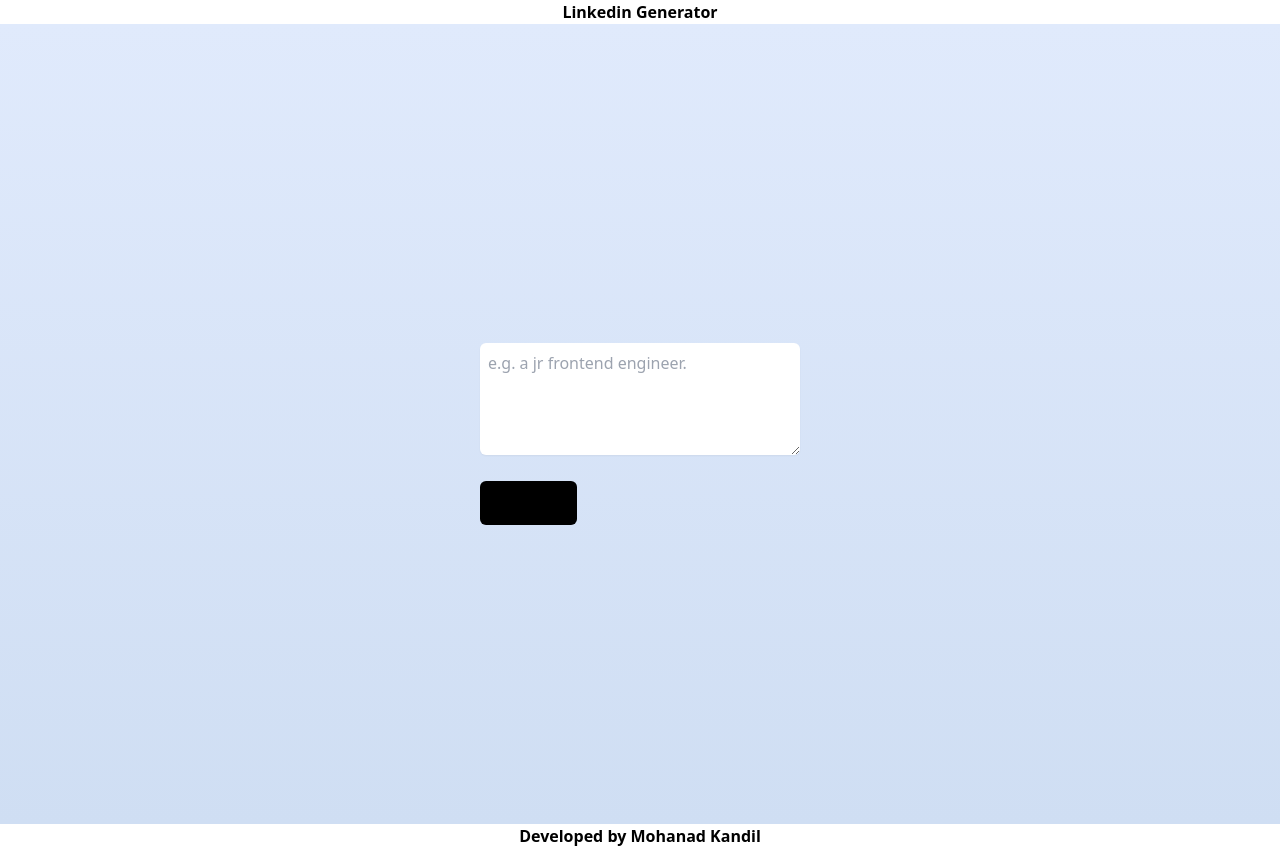
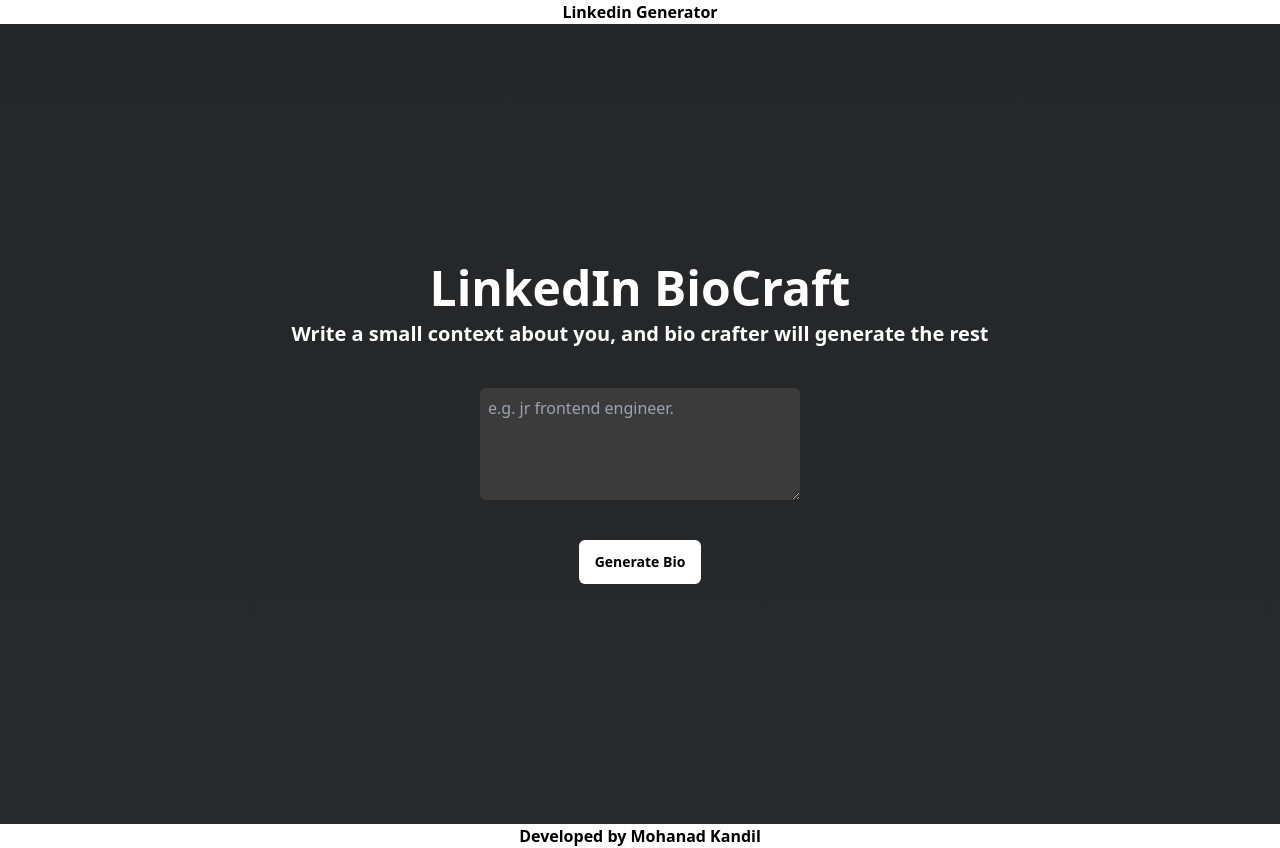
Before and after one commit to mohanadkandil/linkedinBio, a Next.js app: page / in a window 1280 px wide. Built offline with nearby package versions, Linux system fonts and the light colour scheme.

Commit message:
first working version

```diff
--- a/components/Footer.tsx
+++ b/components/Footer.tsx
@@ -2,7 +2,14 @@
   return (
     <footer className="flex justify-center p-4 font-semibold">
       <p>
-        Developed by <span>Mohanad Kandil</span>
+        Developed by{" "}
+        <a
+          href="https://www.linkedin.com/in/mohanadkandil/"
+          target="_blank"
+          rel="noreferrer"
+        >
+          <span>Mohanad Kandil</span>
+        </a>
       </p>
     </footer>
   );
--- a/src/pages/api/generate.ts
+++ b/src/pages/api/generate.ts
@@ -7,15 +7,18 @@
 });
 const openai = new OpenAIApi(configuration);
 
+const base =
+  "Genrate a professional and effective LinkedIn bio based on the following context:";
+
 export default async function handler(req: NextRequest, res: NextResponse) {
-  const completion = await openai.createCompletion({
-    model: "text-davinci-002",
-    prompt: req.query.prompt,
+  const baseCompletion = await openai.createCompletion({
+    model: "text-davinci-003",
+    prompt: `${base}${req.body.text}`,
     temperature: 0.7,
-    top_p: 1,
-    frequency_penalty: 0,
-    presence_penalty: 0,
-    max_tokens: 256,
+    max_tokens: 250,
   });
-  res.status(200).json(completion.data);
+
+  const basePromptOutput = baseCompletion.data.choices.pop();
+
+  res.status(200).json({ output: basePromptOutput });
 }
--- a/src/pages/index.tsx
+++ b/src/pages/index.tsx
@@ -1,10 +1,30 @@
 import { type NextPage } from "next";
 import Head from "next/head";
 import Link from "next/link";
+import { useState } from "react";
 import Footer from "../../components/Footer";
 import Header from "../../components/Header";
 
 const Home: NextPage = () => {
+  const [bio, setBio] = useState("");
+  const [text, setText] = useState("");
+  const [isGenerating, setIsGenerating] = useState(false);
+
+  const generateBio = async (): Promise<void> => {
+    setIsGenerating(true);
+    const response = await fetch("/api/generate", {
+      method: "POST",
+      headers: {
+        "Content-Type": "application/json",
+      },
+      body: JSON.stringify({ text }),
+    });
+
+    const data = await response.json();
+    const { output } = data;
+    setBio(output.text);
+    setIsGenerating(false);
+  };
   return (
     <>
       <Head>
@@ -13,19 +33,34 @@
         <link rel="icon" href="/favicon.ico" />
       </Head>
       <Header />
-      <main className="flex min-h-screen flex-col items-center justify-center bg-gradient-to-b from-[#e0eafc] to-[#cfdef3]">
-        <div className="w-1/4">
+      <main className="relative flex min-h-screen flex-col items-center justify-center bg-gradient-to-b from-[#242628] to-[#272A2C]">
+        <div className="my-10 text-center text-white">
+          <h1 className="text-5xl font-bold">LinkedIn BioCraft</h1>
+          <p className="mt-2 text-xl font-semibold">
+            Write a small context about you, and bio crafter will generate the
+            rest
+          </p>
+        </div>
+        <div className="flex w-1/4 flex-col space-y-10">
           <textarea
+            onChange={(e) => setText(e.target.value)}
             rows={4}
-            className="my-5 w-full rounded-md border-gray-200 p-2 shadow-sm focus:border-black focus:ring-black"
-            placeholder={"e.g. a jr frontend engineer."}
+            className="w-full rounded-md border-gray-200 bg-[#3B3B3B] p-2 text-white shadow-sm focus:border-black focus:ring-black"
+            placeholder={"e.g. jr frontend engineer."}
           ></textarea>
-          <button
-            onClick={() => null}
-            className="rounded-md bg-black py-3 px-4 text-sm font-semibold hover:bg-black/80"
-          >
-            Generate
-          </button>
+          <div className="flex justify-center">
+            <button
+              onClick={generateBio}
+              className="rounded-md bg-white py-3 px-4 text-sm font-semibold hover:bg-white/90"
+            >
+              {isGenerating ? "Loading..." : "Generate Bio"}
+            </button>
+          </div>
+          <div className="mt-12">
+            {bio && (
+              <div className="rounded-xl bg-white/10 p-5 text-white">{bio}</div>
+            )}
+          </div>
         </div>
       </main>
       <Footer />
```
